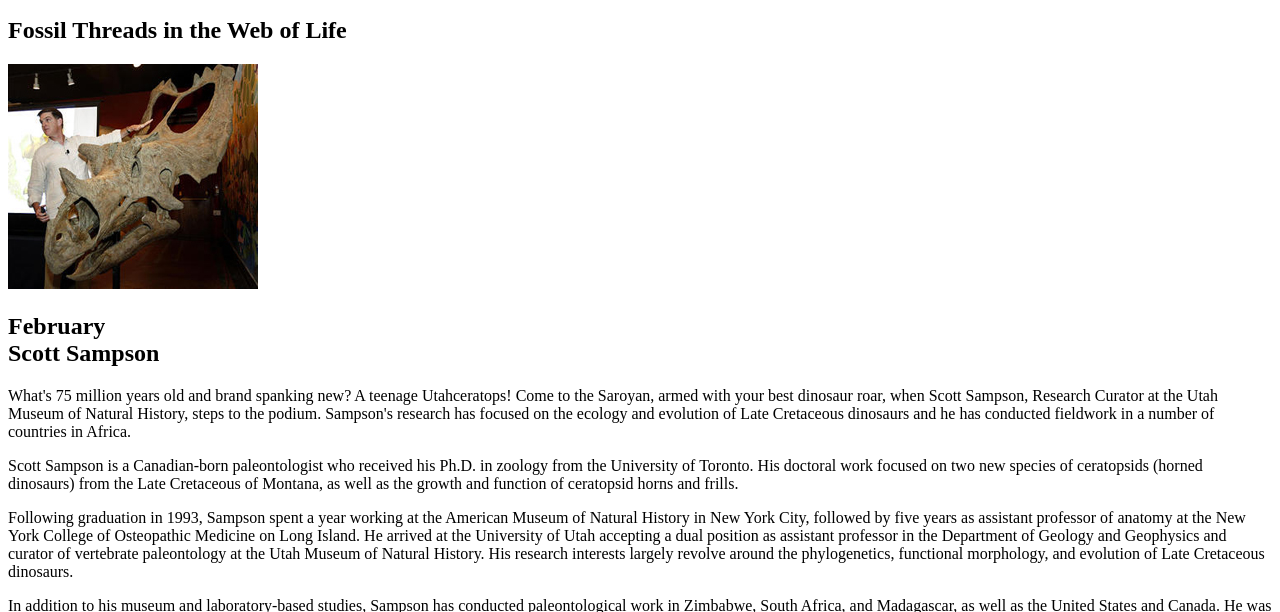
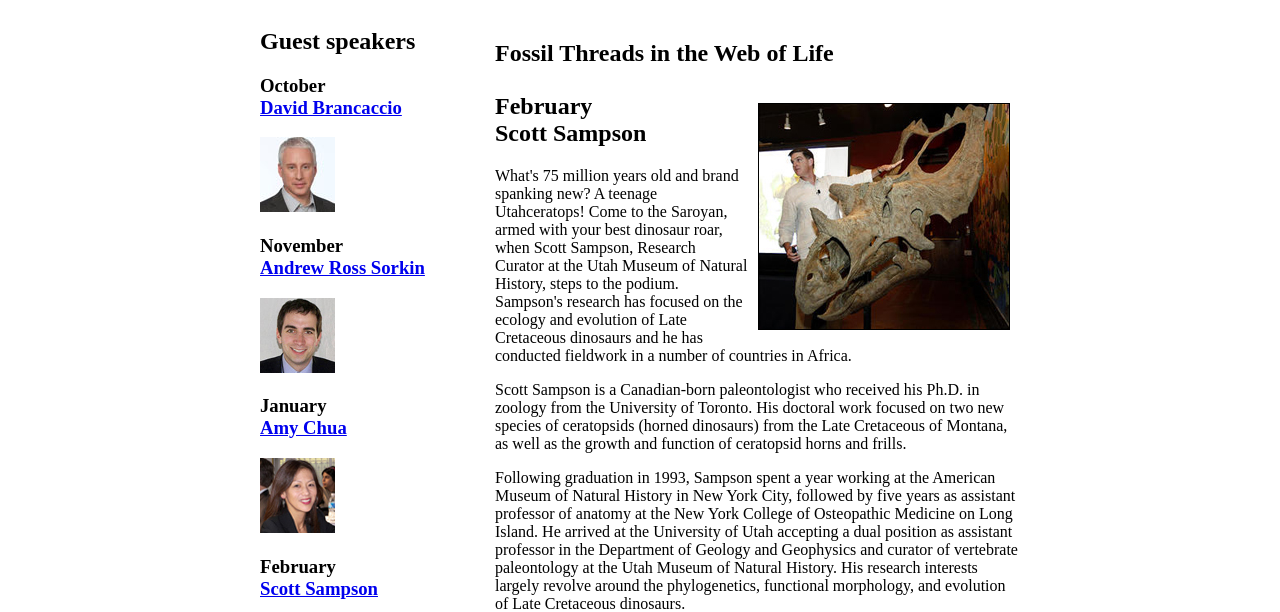
Before and after one commit to NetaRogovsky/A08, a plain HTML site: page speakers/c6_sampson.html in a window 1280 px wide. Shown: the part 188-800 px from the top of the page. Drawn offline with Linux system fonts and the light colour scheme; the site is published under a folder, as on GitHub Pages, so addresses that start at the root find nothing.

Commit message:
Update c6_sampson.html

```diff
--- a/speakers/c6_sampson.html
+++ b/speakers/c6_sampson.html
@@ -4,7 +4,7 @@
   <meta charset="utf-8">
   <title>San Joaquin Valley Town Hall</title>
   <link rel="shortcut icon" href="../images/favicon.ico">
-<link rel="stylesheet" href="/A08/styles/c6_speaker.css">
+<link rel="stylesheet" href="../styles/c6_speaker.css">
 </head>
 <body>
   <header>
```
